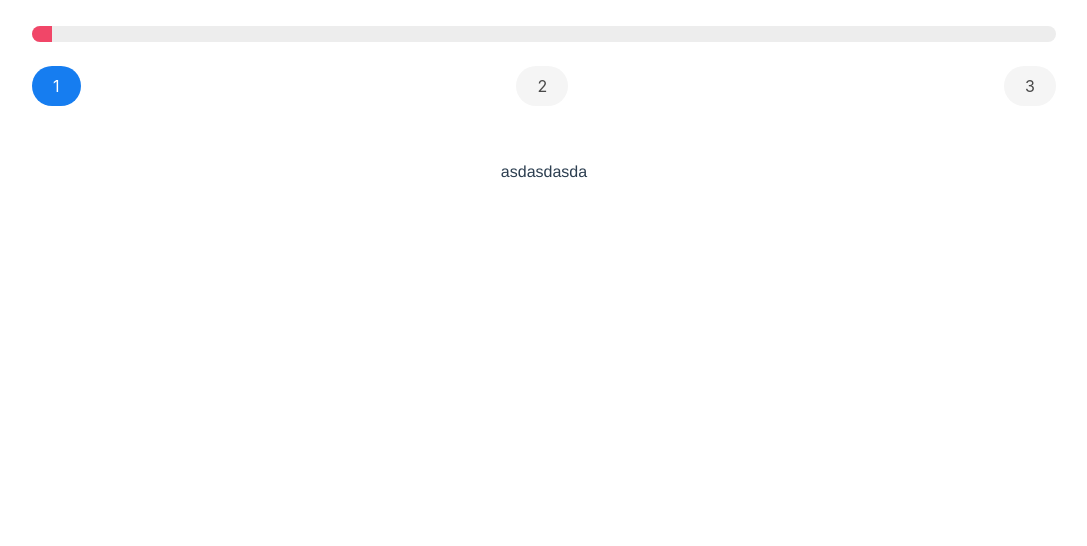
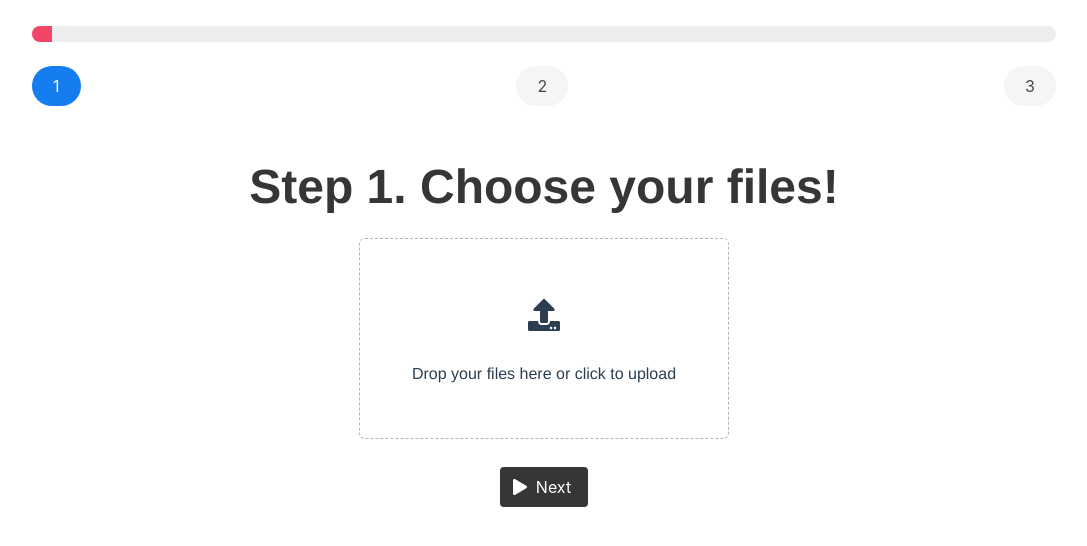
Before and after one commit to ncampuzano/JavascriptCodeSmells, a Vue app in the folder javascript-smells-ui/: page /setFiles in a window 1280 px wide. Shown: the top 546 px of the page, without its empty margins (96-1183 px from the left). Built offline with nearby package versions, Linux system fonts and the light colour scheme.

Commit message:
Upload files simple design

```diff
--- a/javascript-smells-ui/src/main.js
+++ b/javascript-smells-ui/src/main.js
@@ -2,14 +2,14 @@ import Vue from 'vue';
 import Buefy from 'buefy';
 import { library } from '@fortawesome/fontawesome-svg-core';
 import {
-  faPlay, faCheck,
+  faPlay, faCheck, faUpload,
 } from '@fortawesome/free-solid-svg-icons';
 import { FontAwesomeIcon } from '@fortawesome/vue-fontawesome';
 import App from './App.vue';
 import router from './router';
 import 'buefy/dist/buefy.css';
 
-library.add(faPlay, faCheck);
+library.add(faPlay, faCheck, faUpload);
 
 Vue.component('vue-fontawesome', FontAwesomeIcon);
 
--- a/javascript-smells-ui/src/views/SetFiles.vue
+++ b/javascript-smells-ui/src/views/SetFiles.vue
@@ -1,10 +1,76 @@
 <template>
-  <section>
-    <p>asdasdasda</p>
+  <section class="files-container">
+    <h1 class="title is-1">
+      Step 1. Choose your files!
+    </h1>
+    <b-field>
+      <b-upload
+        v-model="dropFiles"
+        drag-drop
+        multiple
+      >
+        <section class="section">
+            <div class="content has-text-centered">
+                <p>
+                    <b-icon
+                        icon="upload"
+                        size="is-large">
+                    </b-icon>
+                </p>
+                <p>Drop your files here or click to upload</p>
+            </div>
+        </section>
+      </b-upload>
+    </b-field>
+    <p v-show="dropFiles.length > 0" class="subtitle" >
+      Files choosed!
+    </p>
+    <div class="tags tag-container">
+      <span v-for="(file, index) in dropFiles"
+        :key="index"
+        class="tag is-info" >
+        {{file.name}}
+        <button class="delete is-small"
+          type="button"
+          @click="deleteDropFile(index)">
+        </button>
+      </span>
+    </div>
+    <div class="startButton">
+      <button :disabled="dropFiles.length > 0" class="button is-dark" @click="fileUploaded()">
+          <b-icon
+            pack="fas"
+            icon="play"
+          />
+          <span>Next</span>
+      </button>
+    </div>
   </section>
 </template>
 <script>
 export default {
   name: 'SetFiles',
+  data() {
+    return {
+      dropFiles: [],
+    };
+  },
+  methods: {
+    fileUploaded() {
+      console.log(this.dropFiles);
+    },
+    deleteDropFile(index) {
+      this.dropFiles.splice(index, 1);
+    },
+  },
 };
 </script>
+<style scoped>
+.files-container {
+  padding-left: 10%;
+  padding-right: 10%;
+}
+.tag-container {
+  justify-content: center;
+}
+</style>
```
